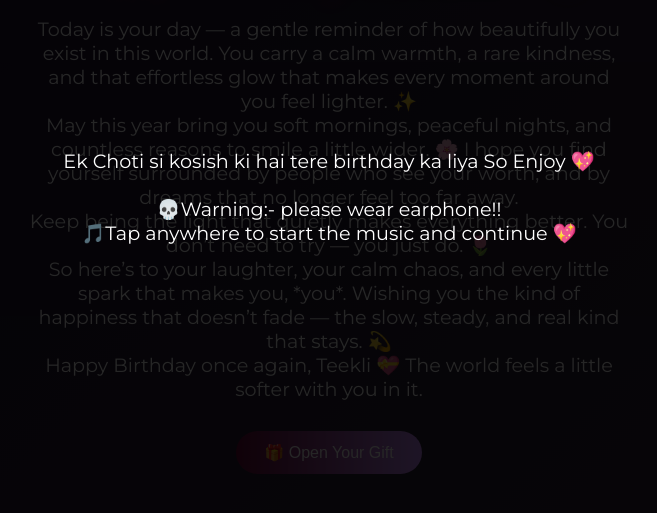
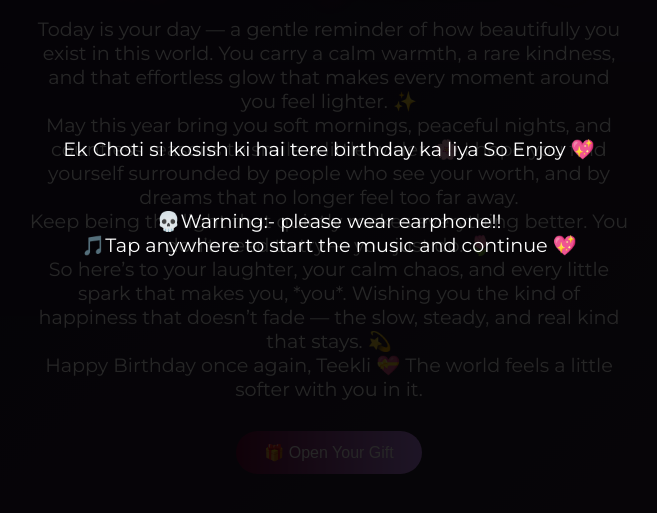
Before and after one commit to baghel-glitch/Birthday-Wish, a plain HTML site: page index.html in a window 1280 px wide. Shown: the part 193-706 px from the top of the page, without its empty margins (311-968 px from the left). Drawn offline with nearby package versions, Linux system fonts and the light colour scheme.

Commit message:
Update index.html

```diff
--- a/index.html
+++ b/index.html
@@ -114,7 +114,7 @@
   flex-direction:column;
   z-index:9999;">
   <p> Ek Choti si kosish ki hai tere birthday ka liya
-                 So Enjoy 💖<br><br>
+                 So Enjoy 💖<br><br><br>
 
     💀Warning:- please wear earphone!! <br>
     🎵Tap anywhere to start the music and continue 💖</p>
```
